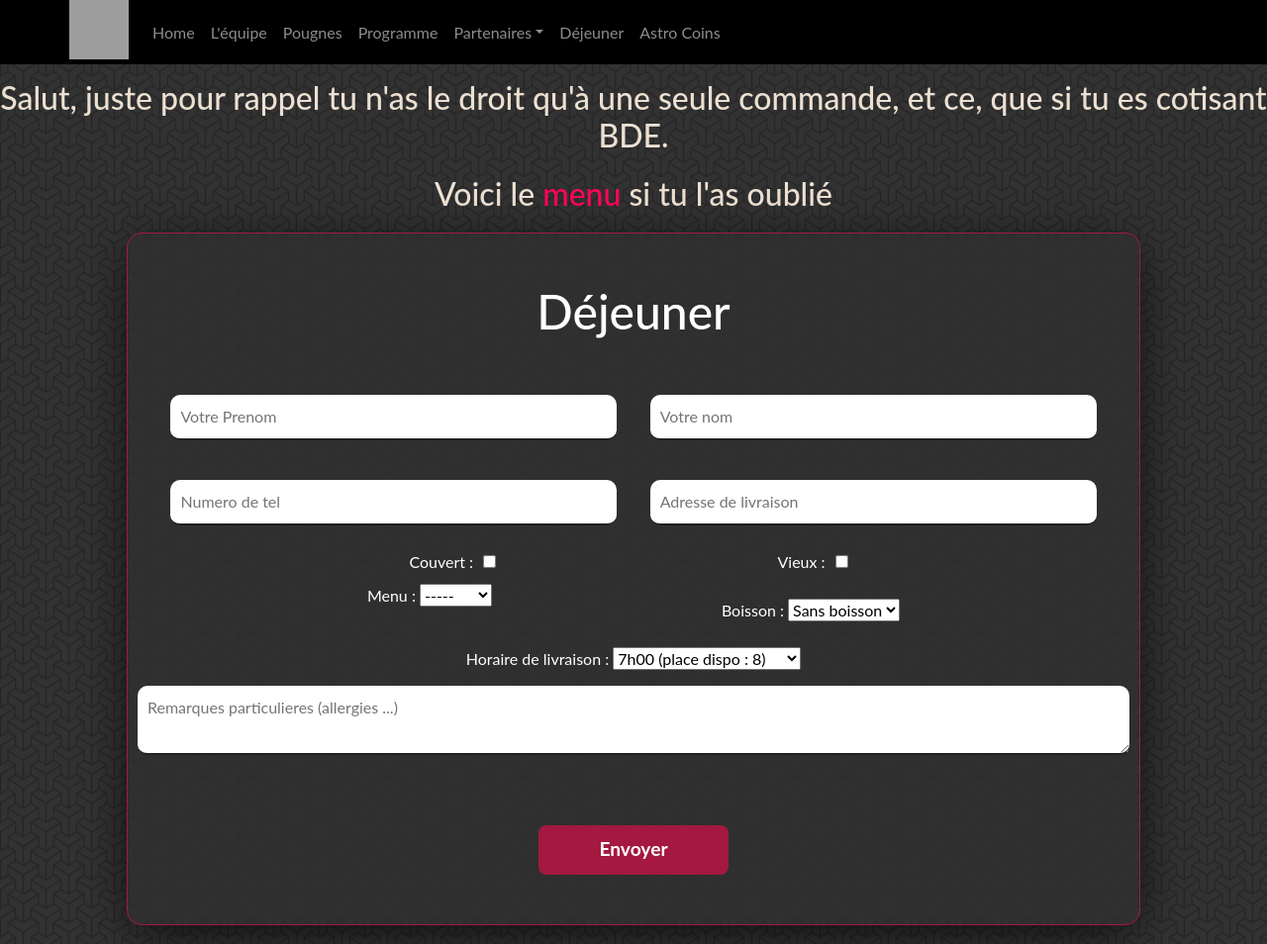
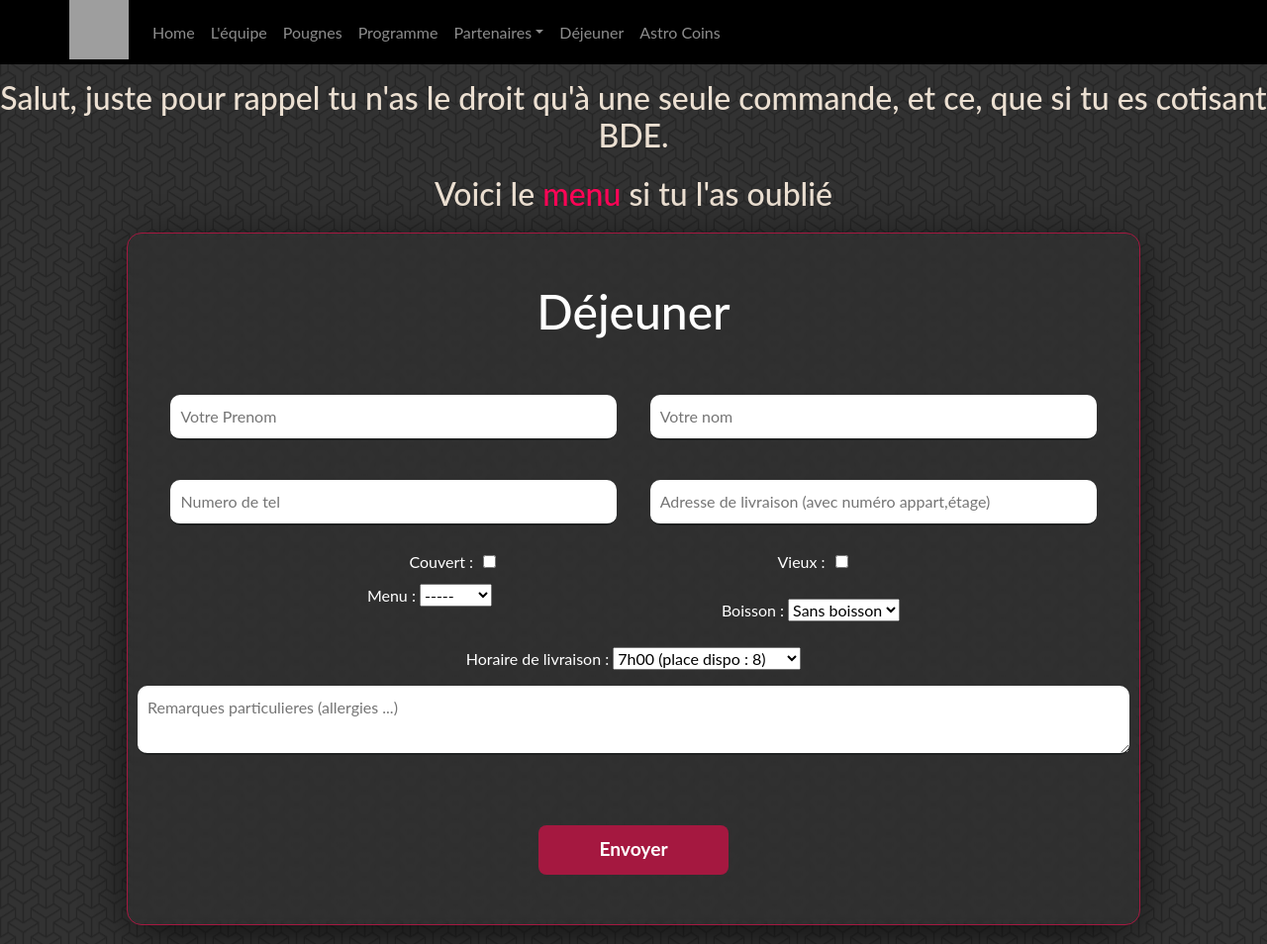
Before and after one commit to HugoKD/siite, a Django app: page /dejeuner/ in a window 1280 px wide. Shown: the top 954 px of the page at 99% size. Run offline with Django 4.2, Linux system fonts and the light colour scheme; data comes from the database, SQL or seed files in the repository; some libraries are stand-ins or nearby versions; grey boxes are pictures that could not be loaded.

Commit message:
partenaire

```diff
--- a/Dejeuner/templates/dejeuner/dejeuner.html
+++ b/Dejeuner/templates/dejeuner/dejeuner.html
@@ -36,7 +36,7 @@
                         </div>
                         <div class="bloc">
                             <input type="integer" name="Num" placeholder="Numero de tel" required="" maxlength="10">
-                            <input type="text" name="Adresse" placeholder="Adresse de livraison" required="">
+                            <input type="text" name="Adresse" placeholder="Adresse de livraison (avec numéro appart,étage)" required="">
                         </div>
                         <div class="bloc">
                             <div class="couvert">Couvert :<input type="checkbox" id="Couvert" name="Couvert"></div>
```
Also changed, not shown: Dejeuner/migrations/0001_initial.py.
